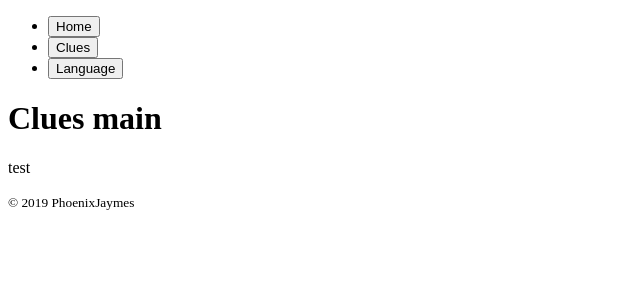
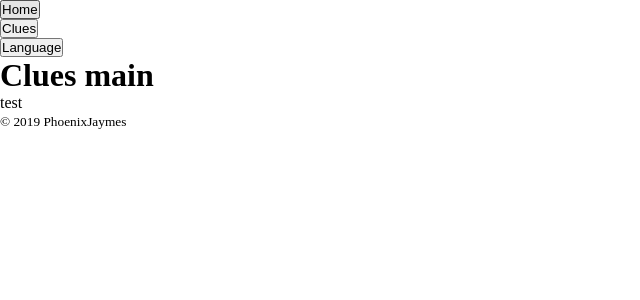
Before and after one commit to phoenixjaymes/react-word-clues, a React (Create React App) app: page / in a window 1280 px wide. Shown: the top 300 px of the page, without its empty margins (0-640 px from the left). Built offline with nearby package versions, Linux system fonts and the light colour scheme.

Commit message:
added style module and classnames

```diff
--- a/src/components/Header.js
+++ b/src/components/Header.js
@@ -1,16 +1,16 @@
 import React from 'react';
 import PropTypes from 'prop-types';
 
-import '../css/header.module.css';
+import styles from '../css/header.module.css';
 
 const Header = ({ handleSectionClick }) => (
-  <header>
-    <div className="inner-container">
+  <header className={styles.header}>
+    <div className={styles.inner}>
       <nav>
-        <ul>
-          <li><button type="button" onClick={() => handleSectionClick('home')}>Home</button></li>
-          <li><button type="button" onClick={() => handleSectionClick('clues')}>Clues</button></li>
-          <li><button type="button">Language</button></li>
+        <ul className={styles.ul}>
+          <li><button className={styles.button} type="button" onClick={() => handleSectionClick('home')}>Home</button></li>
+          <li><button className={styles.button} type="button" onClick={() => handleSectionClick('clues')}>Clues</button></li>
+          <li><button className={styles.button} type="button">Language</button></li>
         </ul>
       </nav>
     </div>
--- a/src/components/Layout.js
+++ b/src/components/Layout.js
@@ -4,13 +4,13 @@ import PropTypes from 'prop-types';
 import Header from './Header';
 import Footer from './Footer';
 
-import '../css/layout.module.css';
+import styles from '../css/layout.module.css';
 
 const Layout = ({ handleSectionClick, children }) => (
-  <div>
+  <div className={styles.container}>
     <Header handleSectionClick={handleSectionClick} />
-    <main>
-      <div className="inner-container">
+    <main className={styles.main}>
+      <div className={styles.inner}>
         {children}
       </div>
     </main>
--- a/src/css/App.css
+++ b/src/css/App.css
@@ -0,0 +1,6 @@
+* {
+  margin: 0;
+  padding: 0;
+
+  box-sizing: border-box;
+}
```
